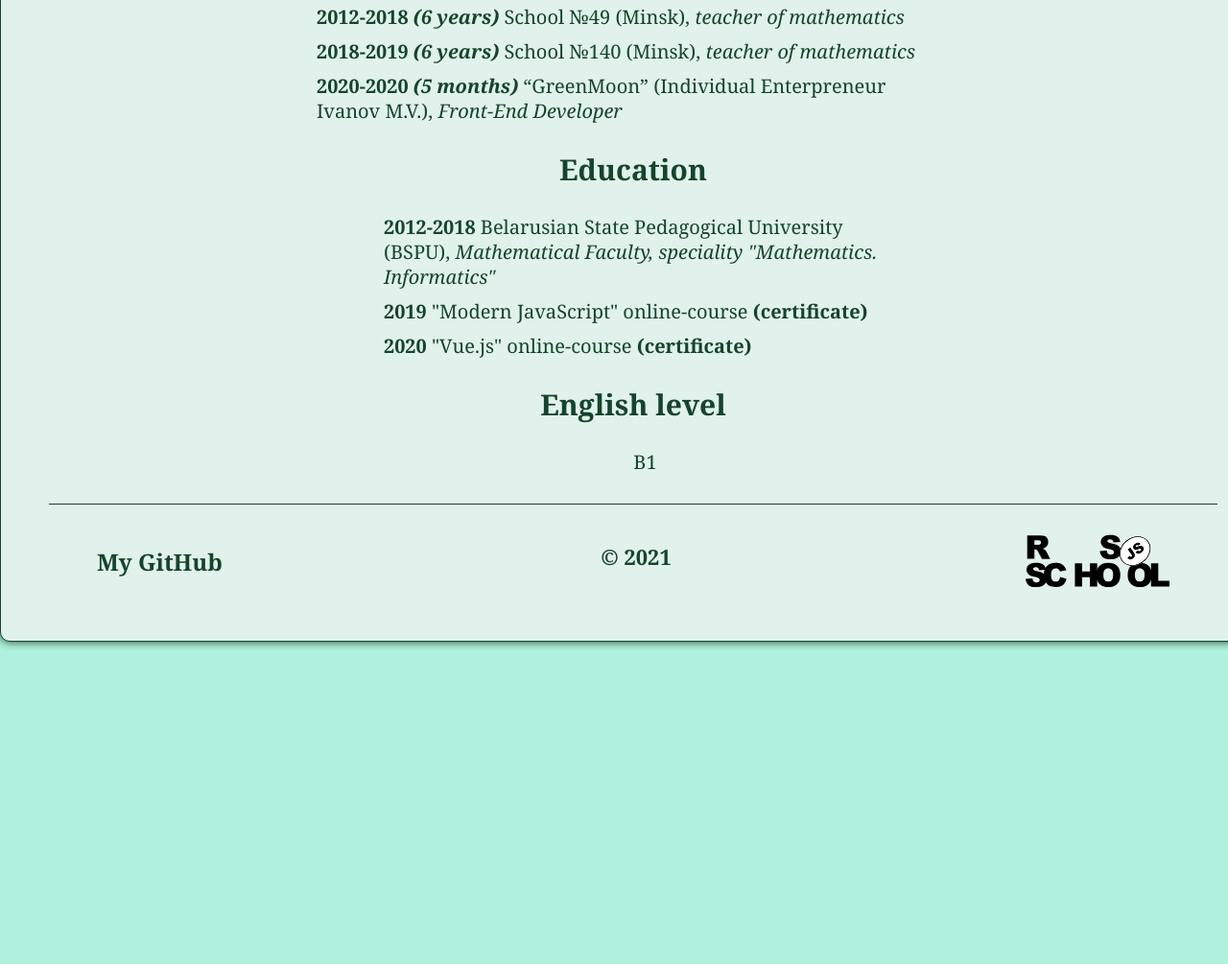
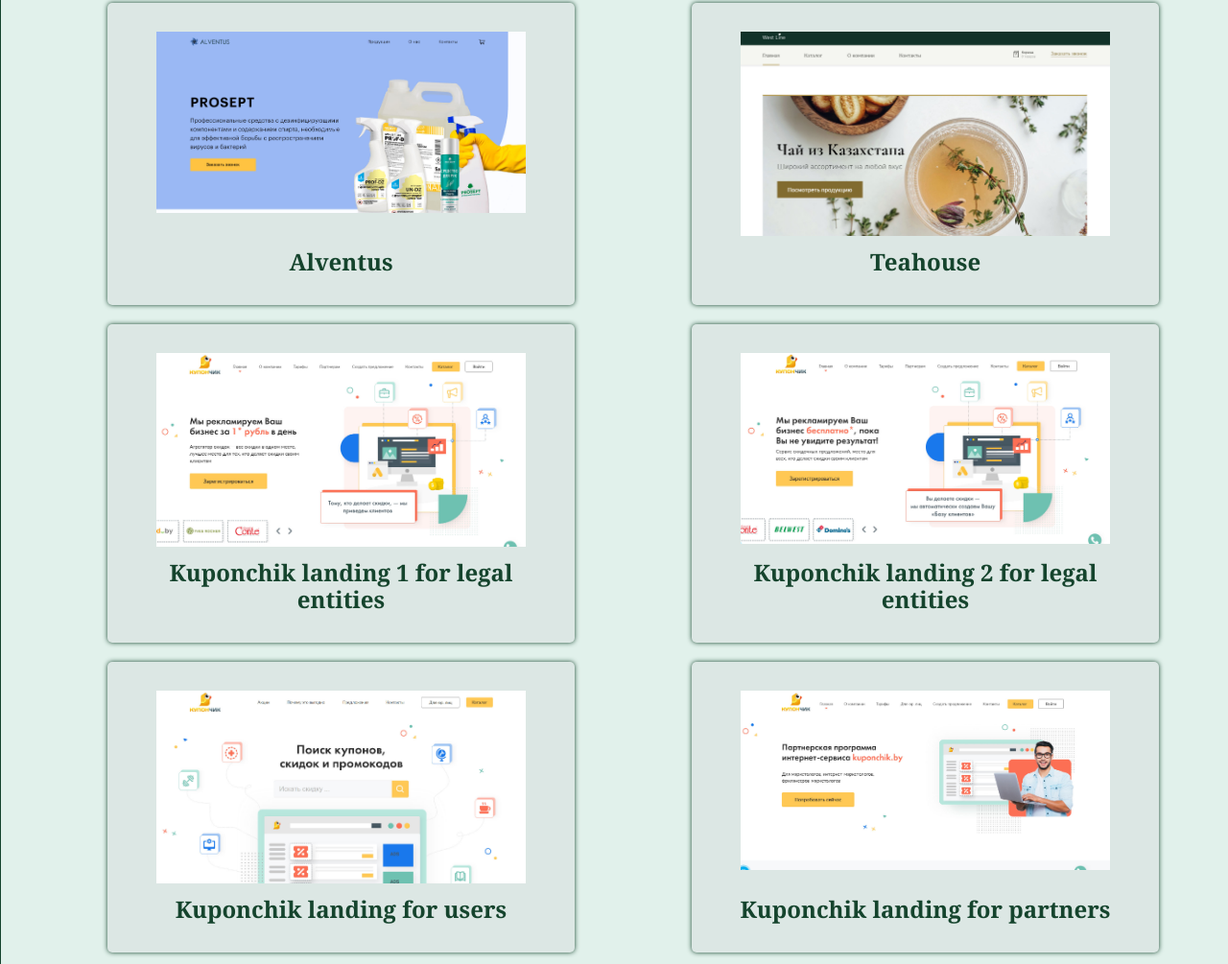
Before and after one commit to Mirum-cor/rsschool-cv, a plain HTML site: page index.html in a window 1280 px wide. Shown: the part 1235-2240 px from the top of the page at 96% size. Before the commit the page ends 1954 px from the top, so only its background shows below. Drawn offline with Linux system fonts and the light colour scheme; files whose address does not match are found by name.

Commit message:
feat: add code example section

```diff
--- a/index.html
+++ b/index.html
@@ -57,9 +57,9 @@
           7 years I worked at school as a math teacher. In 2019 I decided to
           change scope of work. I studied HTML, CSS, JavaScript in online
           courses and independently from open sources on the Internet. I really
-          liked this direction and would like to grow and evolve in it. Continue
-          to study and improve my skills. Want to become really good
-          professional.
+          like this direction and would like to grow and evolve in it. I
+          continue to study and to improve my skills. And I want to become
+          really good professional.
         </p>
       </section>
       <section id="skills">
@@ -71,6 +71,139 @@
           <li>Figma</li>
           <li>Photoshop</li>
         </ul>
+      </section>
+      <section id="code-example">
+        <h2>Code Example</h2>
+        <div class="projects">
+          <figure class="ordered-project">
+            <a href="https://antiseptic.alventus.by/" target="_blank">
+              <img src="img/alventus.jpg" alt="Alventus" />
+            </a>
+            <figcaption>
+              <a href="https://antiseptic.alventus.by/" target="_blank">
+                Alventus
+              </a>
+            </figcaption>
+          </figure>
+          <figure class="ordered-project">
+            <a href="https://teahouse.by/" target="_blank">
+              <img src="img/teahouse.jpg" alt="Teahouse" />
+            </a>
+            <figcaption>
+              <a href="https://teahouse.by/" target="_blank"> Teahouse </a>
+            </figcaption>
+          </figure>
+          <figure class="ordered-project">
+            <a href="https://sales.kuponchik.by/" target="_blank">
+              <img
+                src="img/sales-kuponchik.jpg"
+                alt="Kuponchik landing 1 for legal entities"
+              />
+            </a>
+            <figcaption>
+              <a href="https://sales.kuponchik.by/" target="_blank">
+                Kuponchik landing 1 for legal entities
+              </a>
+            </figcaption>
+          </figure>
+          <figure class="ordered-project">
+            <a
+              href="https://mirum-cor.github.io/Kuponchik-offer/index.html"
+              target="_blank"
+            >
+              <img
+                src="img/offer-kuponchik.jpg"
+                alt="Kuponchik landing 2 for legal entities"
+              />
+            </a>
+            <figcaption>
+              <a
+                href="https://mirum-cor.github.io/Kuponchik-offer/index.html"
+                target="_blank"
+              >
+                Kuponchik landing 2 for legal entities
+              </a>
+            </figcaption>
+          </figure>
+          <figure class="ordered-project">
+            <a
+              href="https://mirum-cor.github.io/Kuponchik-main/index.html"
+              target="_blank"
+            >
+              <img
+                src="img/main-kuponchik.jpg"
+                alt="Kuponchik landing for users"
+              />
+            </a>
+            <figcaption>
+              <a
+                href="https://mirum-cor.github.io/Kuponchik-main/index.html"
+                target="_blank"
+              >
+                Kuponchik landing for users
+              </a>
+            </figcaption>
+          </figure>
+          <figure class="ordered-project">
+            <a
+              href="https://mirum-cor.github.io/Kuponchik-partners/"
+              target="_blank"
+            >
+              <img
+                src="img/partners-kuponchik.jpg"
+                alt="Kuponchik landing for partners"
+              />
+            </a>
+            <figcaption>
+              <a
+                href="https://mirum-cor.github.io/Kuponchik-partners/"
+                target="_blank"
+              >
+                Kuponchik landing for partners
+              </a>
+            </figcaption>
+          </figure>
+          <figure class="inner-project">
+            <a href="https://smm.greenmoon.by/" target="_blank">
+              <img src="img/smm-greenmoon.jpg" alt="SMM services" />
+            </a>
+            <figcaption>
+              <a href="https://smm.greenmoon.by/" target="_blank">
+                SMM services
+              </a>
+            </figcaption>
+          </figure>
+          <figure class="inner-project">
+            <a href="https://seo.greenmoon.by/" target="_blank">
+              <img src="img/seo-greenmoon.jpg" alt="SEO services" />
+            </a>
+            <figcaption>
+              <a href="https://seo.greenmoon.by/" target="_blank">
+                SEO services
+              </a>
+            </figcaption>
+          </figure>
+          <figure class="inner-project">
+            <a href="https://sites.greenmoon.by/" target="_blank">
+              <img src="img/sites-greenmoon.jpg" alt="Sites services" />
+            </a>
+            <figcaption>
+              <a href="https://sites.greenmoon.by/" target="_blank">
+                Sites services
+              </a>
+            </figcaption>
+          </figure>
+          <figure class="ordered-project">
+            <a href="https://collections-project.web.app/" target="_blank">
+              <img src="img/react-study-app.jpg" alt="React study app" />
+            </a>
+            <figcaption>
+              <a href="https://collections-project.web.app/" target="_blank">
+                React study app
+              </a>
+            </figcaption>
+          </figure>
+        </div>
       </section>
       <section id="work-experience">
         <h2>Work experience</h2>
--- a/styles.css
+++ b/styles.css
@@ -53,7 +53,7 @@ a {
   transition: all 0.15s linear;
 }
 
-a:not(footer a:last-of-type):not(.messengers a):hover {
+a:hover {
   color: #020806;
   border-bottom: 2px solid #020806;
 }
@@ -111,6 +111,46 @@ p {
   background-size: 15px;
 }
 
+.projects {
+  display: flex;
+  flex-wrap: wrap;
+  justify-content: space-around;
+}
+
+.ordered-project {
+  width: 40%;
+}
+
+.inner-project {
+  width: 30%;
+}
+
+figure {
+  margin-bottom: 20px;
+  padding: 30px;
+  display: flex;
+  flex-direction: column;
+  justify-content: space-between;
+  background-color: #dce7e4;
+  border-radius: 5px;
+  box-shadow: 0px 0px 5px #15442d;
+}
+
+figure img {
+  margin-left: 5%;
+  width: 90%;
+  height: auto;
+}
+
+figcaption {
+  margin-top: 10px;
+  text-align: center;
+}
+
+figcaption a {
+  border-bottom-color: #dce7e4;
+}
+
 #work-experience ul {
   margin: 0 auto;
   width: 660px;
@@ -166,3 +206,12 @@ footer p {
   width: 150px;
   height: auto;
 }
+
+footer a:last-of-type,
+footer a:last-of-type:hover,
+.messengers a,
+.messengers a:hover,
+figure > a,
+figure > a:hover {
+  border: none;
+}
```
Also changed, not shown: img/alventus.jpg (added), img/main-kuponchik.jpg (added), img/offer-kuponchik.jpg (added), img/partners-kuponchik.jpg (added), img/react-study-app.jpg (added), img/sales-kuponchik.jpg (added), img/seo-greenmoon.jpg (added), img/sites-greenmoon.jpg (added), img/smm-greenmoon.jpg (added), img/teahouse.jpg (added).
